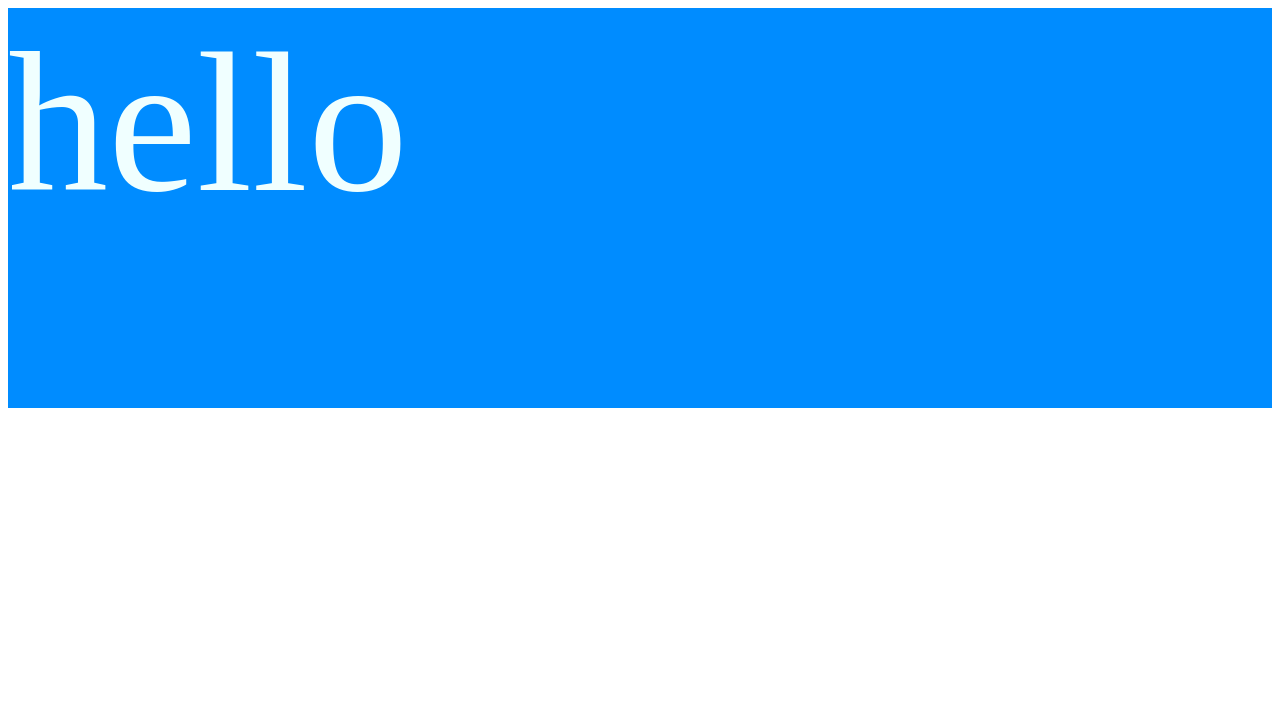
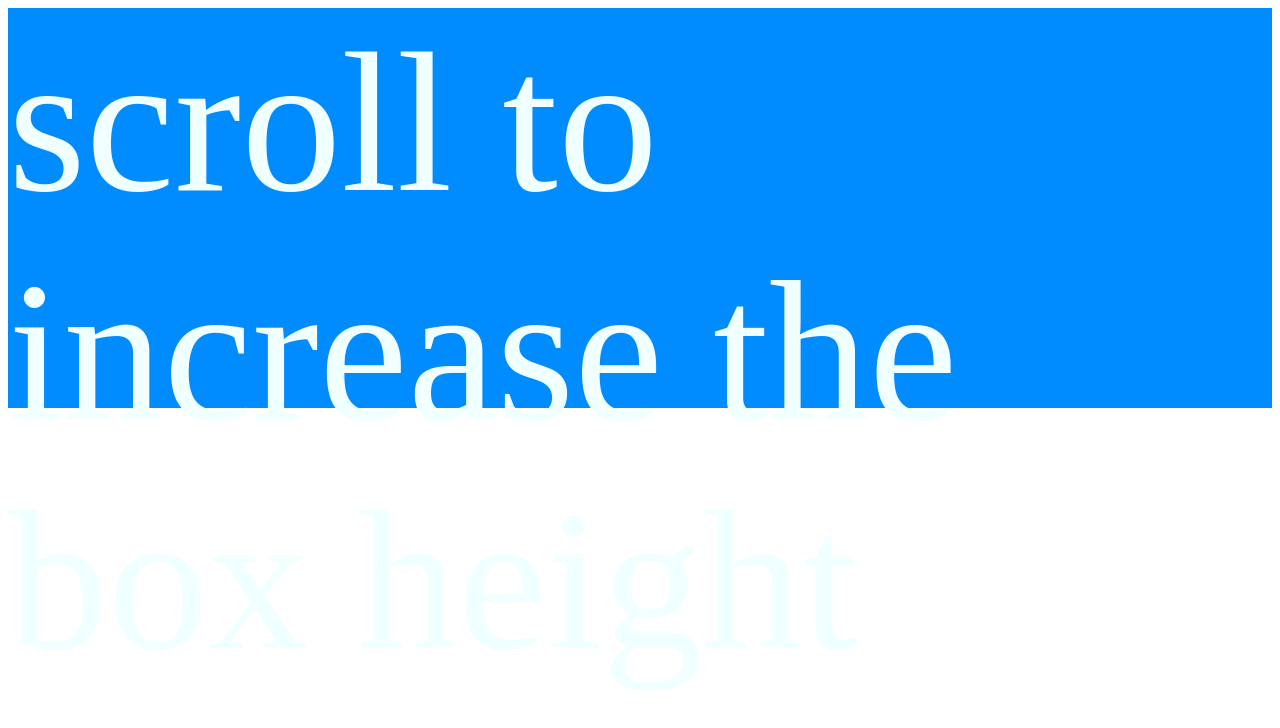
Before and after one commit to ryanpcmcquen/scrollEvents, a plain HTML site: page index.html in a window 1280 px wide. Shown: the top 728 px of the page. Drawn offline with Linux system fonts and the light colour scheme.

Commit message:
make demo more obvious

```diff
--- a/index.html
+++ b/index.html
@@ -9,7 +9,7 @@
 <body>
   <div class="container">
     <div class="foo">
-      hello
+      scroll to increase the box height
     </div>
   </div>
   <script src="scrollEvents.js"></script>
```
